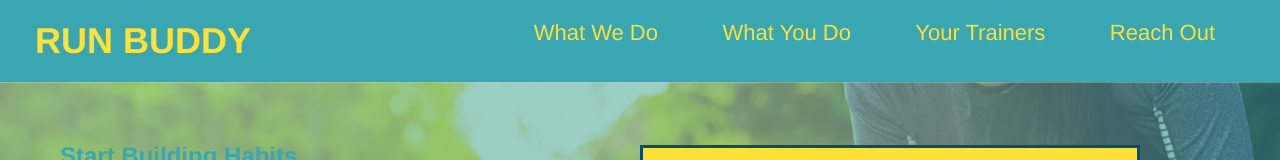
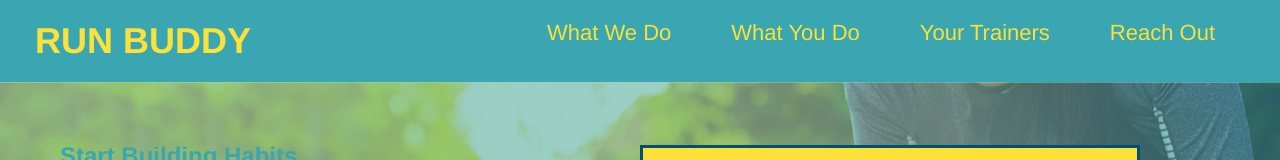
Before and after one commit to kenzinielsen/run-buddy, a plain HTML site: page index.html in a window 1280 px wide. Shown: the top 160 px of the page. Drawn offline with Linux system fonts and the light colour scheme.

Commit message:
add flexbox to header

```diff
--- a/styles.css
+++ b/styles.css
@@ -30,8 +30,15 @@ header nav{
 
     margin: 7px o;
 }
-header nav ul li {
+/*header nav ul li {
     display: inline;
+}*/
+header nav ul {
+    display: flex;
+    flex-wrap: wrap;
+    justify-content: space-between;
+    align-items: center;
+    list-style: none;
 }
 header nav ul li a {
     margin: 0 30px;
```
